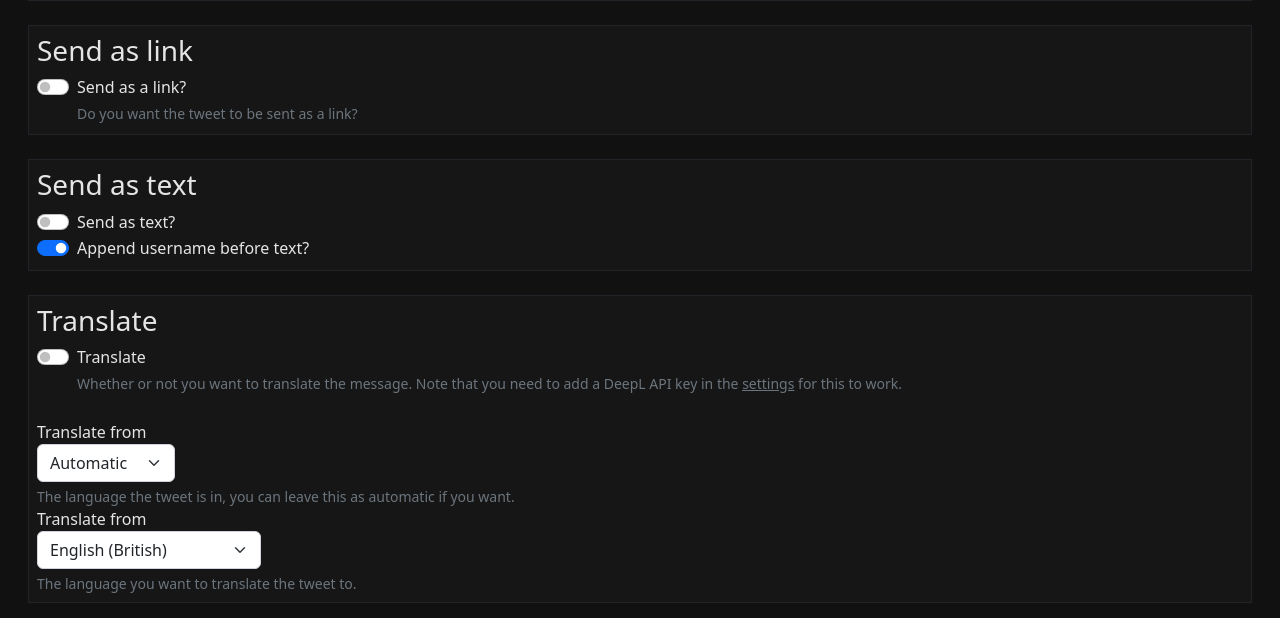
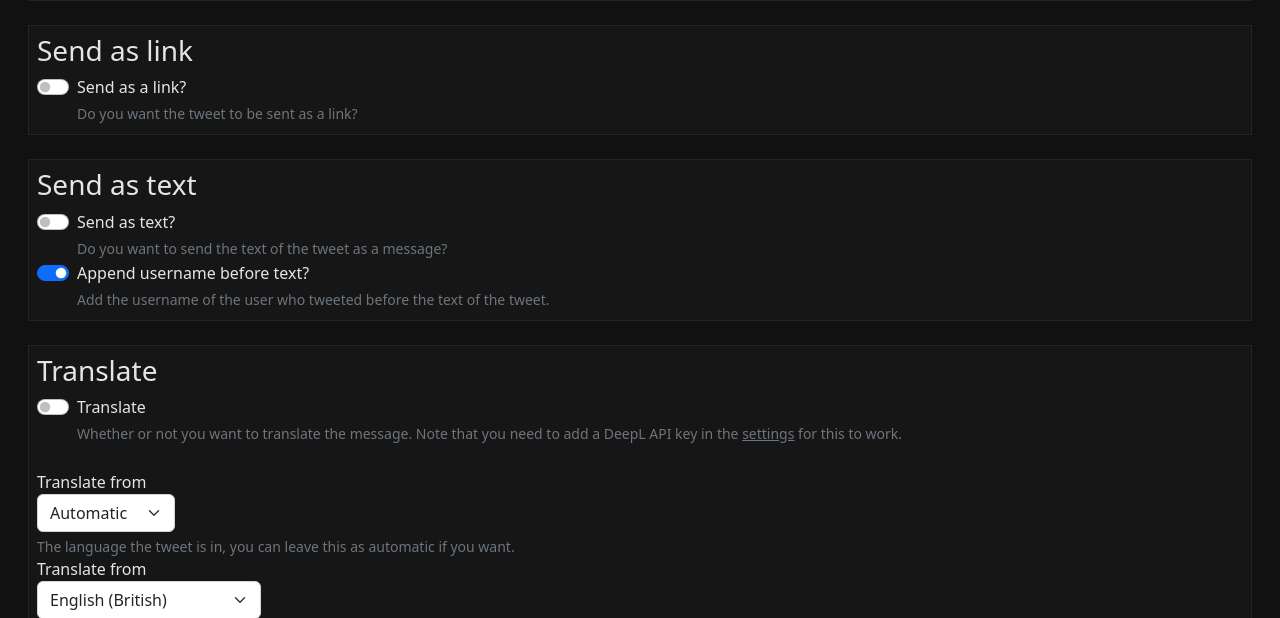
Before and after one commit to TheLovinator1/discord-twitter-webhooks, a FastAPI app: page /add in a window 1280 px wide. Shown: the part 753-1371 px from the top of the page. Run offline with FastAPI, Linux system fonts and the light colour scheme.

Commit message:
Update HTML

```diff
--- a/discord_twitter_webhooks/templates/feed.html
+++ b/discord_twitter_webhooks/templates/feed.html
@@ -39,7 +39,11 @@
                        id="send_as_text"
                        {% if settings.send_as_text %}checked{% endif %}
                        value="True"/>
+                <div id="send_as_text_help" class="form-text">
+                    Do you want to send the text of the tweet as a message?
+                </div>
             </div>
+
             <div class="form-check form-switch">
                 <label class="form-check-label" for="send_as_text_username">Append username before text?</label>
                 <input class="form-check-input"
@@ -49,6 +53,9 @@
                        id="send_as_text_username"
                        {% if settings.send_as_text_username %}checked{% endif %}
                        value="True"/>
+                <div id="send_as_text_username_help" class="form-text">
+                    Add the username of the user who tweeted before the text of the tweet.
+                </div>
             </div>
         </div>
 
```
Also changed, not shown: discord_twitter_webhooks/templates/index.html (+12 -15 lines).
